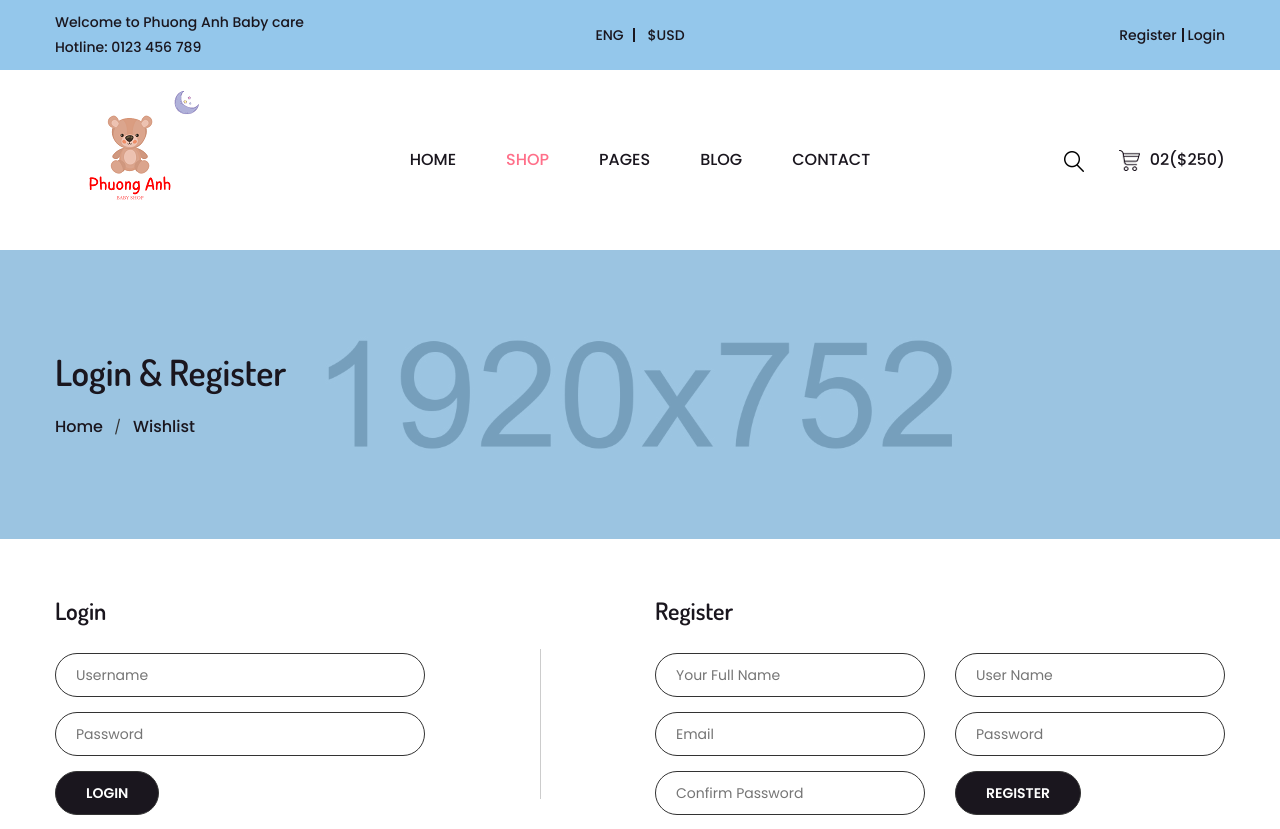
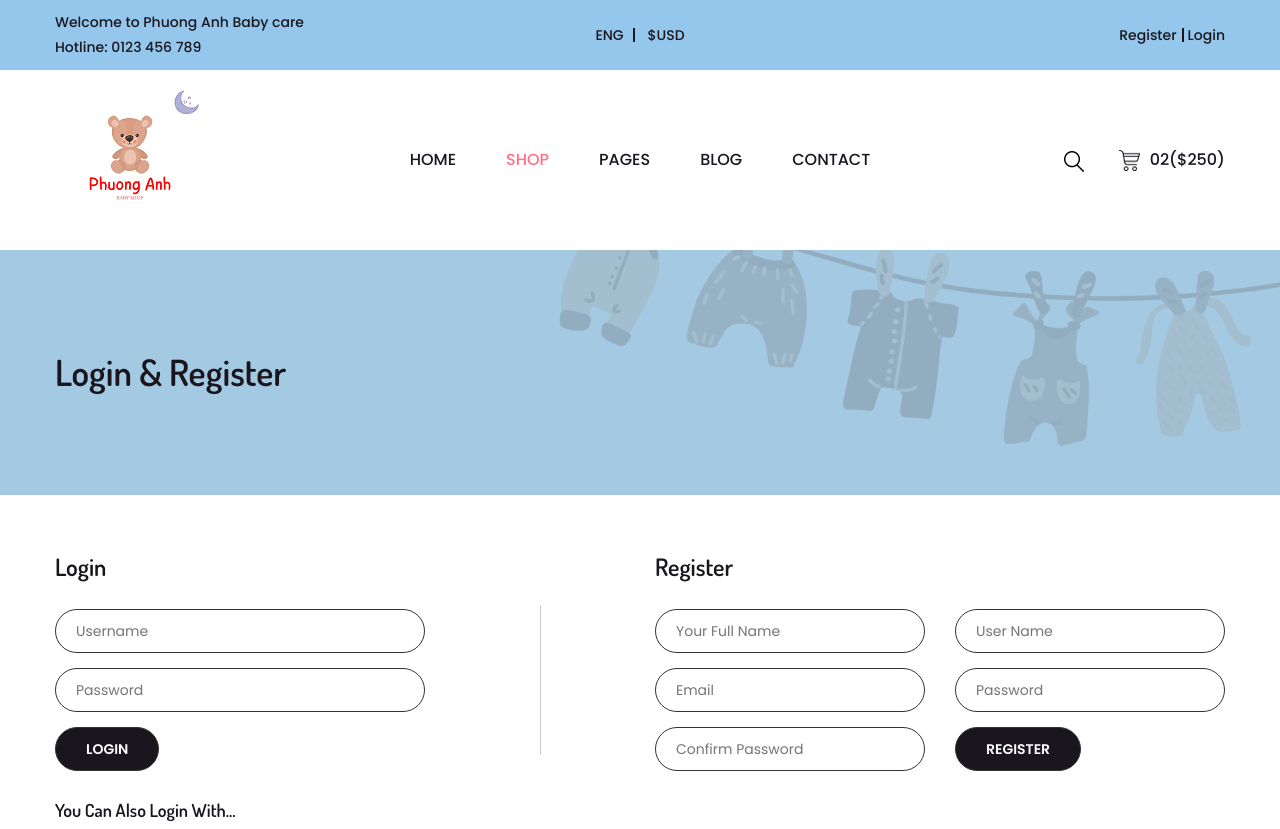
Before and after one commit to NhutNguyen236/A-Baby-care-shop, a PHP site: page /login_register.php in a window 1280 px wide. Shown: the top 829 px of the page. Run offline with PHP 8.4, Linux system fonts and the light colour scheme; some web fonts are replaced.

Commit message:
:zap: fix banner

```diff
--- a/ui/login_register.php
+++ b/ui/login_register.php
@@ -46,16 +46,13 @@
 			<!-- Page Banner Section Start -->
 			<div
 				class="page-banner-section section"
-				style="background-image: url(assets/images/hero/hero-1.jpg)"
+				style="background-image: url(assets/images/banner/shop_banner.png)"
 			>
 				<div class="container">
 					<div class="row">
 						<div class="page-banner-content col">
 							<h1>Login & Register</h1>
-							<ul class="page-breadcrumb">
-								<li><a href="index.html">Home</a></li>
-								<li><a href="wishlist.html">Wishlist</a></li>
-							</ul>
+
 						</div>
 					</div>
 				</div>
```
